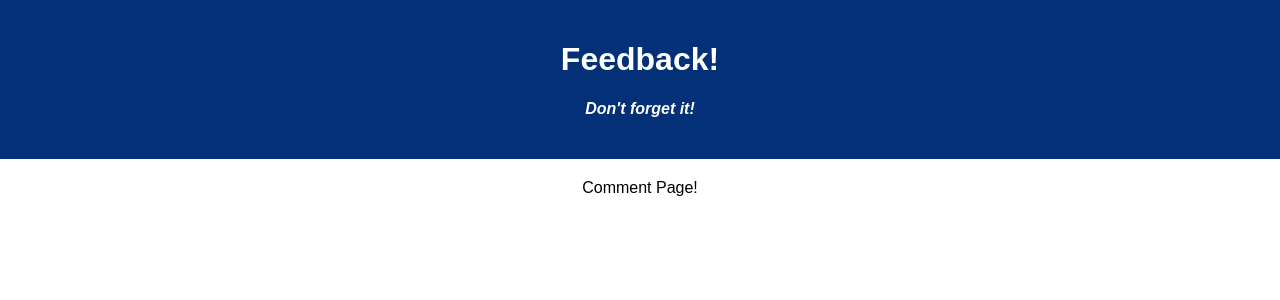
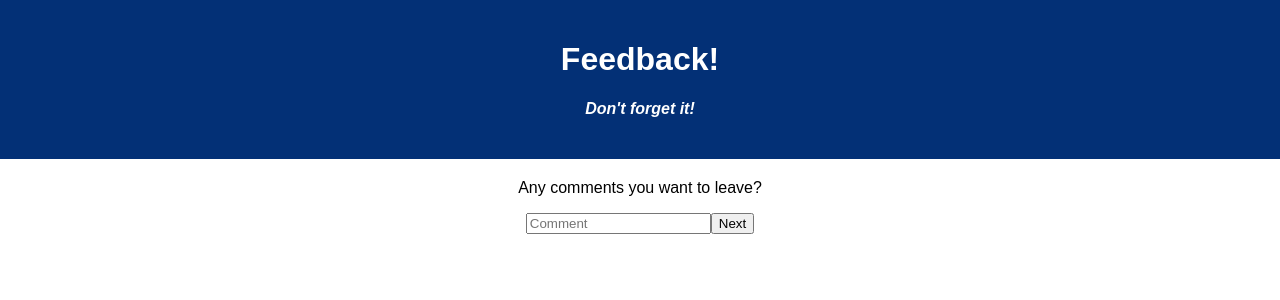
Before and after one commit to Jlundy22/weekend-redux-feedback-loop, a React (Create React App) app: page /#/Comment in a window 1280 px wide. Shown: the top 300 px of the page. Built offline with nearby package versions, Linux system fonts and the light colour scheme.

Commit message:
comment component is complete

```diff
--- a/src/components/App/App.jsx
+++ b/src/components/App/App.jsx
@@ -18,7 +18,7 @@ function App() {
       </header>
       <Router>
         <div>
-          <Route exact path="/Feeling">
+          <Route exact path="/">
             <Feeling />
           </Route>
           <Route exact path="/Understanding">
--- a/src/components/App/Comment.jsx
+++ b/src/components/App/Comment.jsx
@@ -1,8 +1,36 @@
+import React, { useState } from 'react';
+import { useDispatch } from 'react-redux';
+import { useHistory } from 'react-router-dom';
+
 function Comment() {
+    const dispatch = useDispatch();
+    const history = useHistory();
+    let [commentToAdd, setCommentToAdd] = useState('');
+
+    const handleInputChange = (event) => {
+        setCommentToAdd(event.target.value);
+    }
+
+    const buttonClick = () => {
+        dispatch({
+            type: 'COMMENT',
+            payload: commentToAdd
+        })
+        //history.push('/Comment')
+    }
+
     return (
         <>
-        <p>Comment Page!</p>
+        <p>Any comments you want to leave?</p>
+      <input
+        onChange={(event)=>handleInputChange(event)}
+        type='text'
+        placeholder='Comment'
+      />
+
+      <button onClick={buttonClick}type='submit'>Next</button>
         </>
     )
 }
+
 export default Comment;
--- a/src/components/App/Support.jsx
+++ b/src/components/App/Support.jsx
@@ -5,10 +5,10 @@ import { useHistory } from 'react-router-dom';
 function Support() {
     const dispatch = useDispatch();
     const history = useHistory();
-    let [supportToAdd, setsupportToAdd] = useState('');
+    let [supportToAdd, setSupportToAdd] = useState('');
 
     const handleInputChange = (event) => {
-        setsupportToAdd(event.target.value);
+        setSupportToAdd(event.target.value);
     }
 
     const buttonClick = () => {
--- a/src/index.js
+++ b/src/index.js
@@ -32,12 +32,21 @@ const supportReducer = (state = [], action) => {
     return state;
 };
 
+const commentReducer = (state = [], action) => {
+    // TODO: Products added to the cart
+    if (action.type === 'COMMENT') {
+        return [...state, action.payload];
+    }
+    return state;
+};
+
 // The store is the big JavaScript Object that holds all of the information for our application
 const storeInstance = createStore(
     combineReducers({
         feelingReducer,
         understandingReducer,
-        supportReducer
+        supportReducer,
+        commentReducer
     }),
     applyMiddleware(logger)
 );
```
